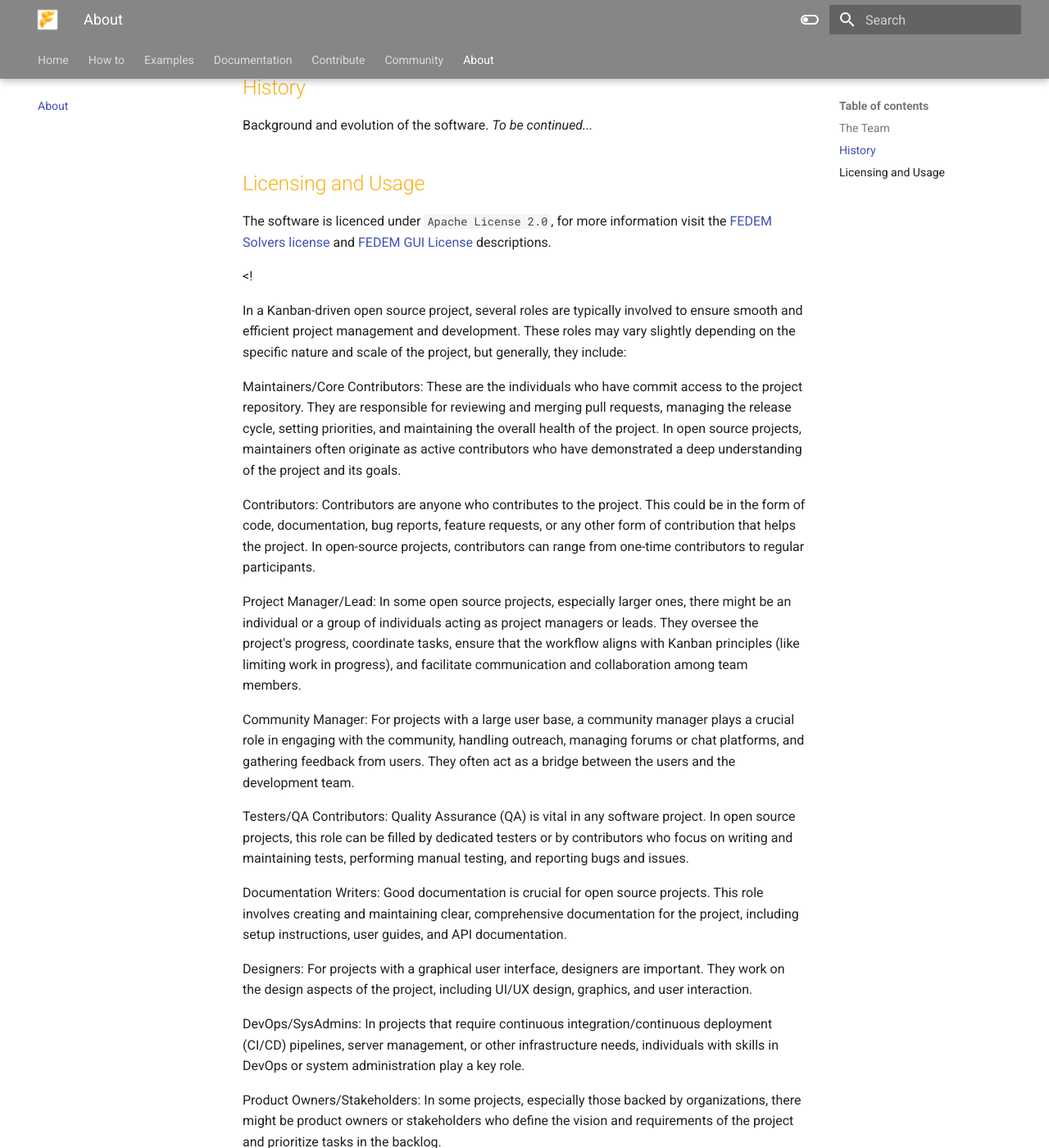
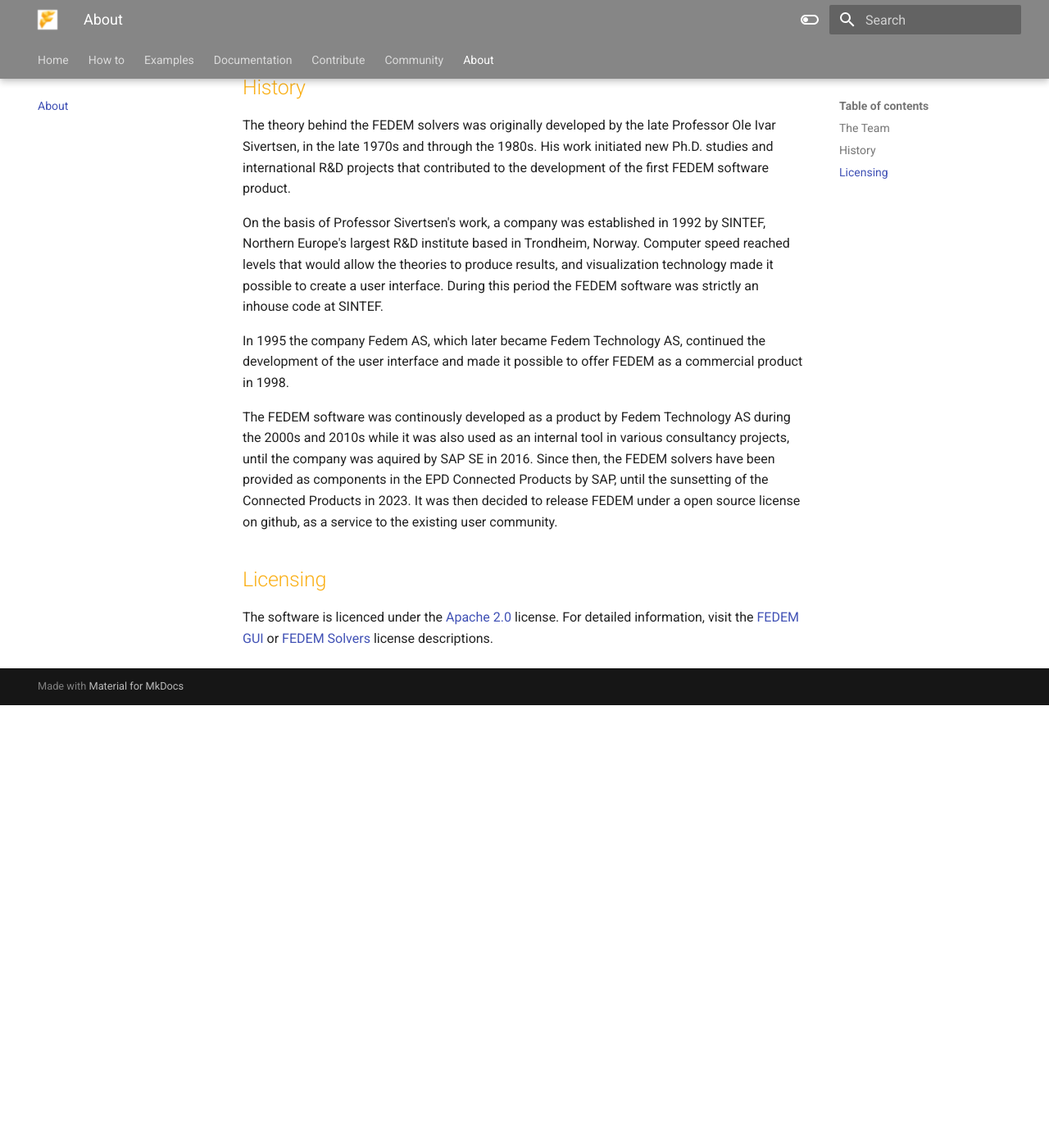
Before and after one commit to openfedem/openfedem.org, an MkDocs documentation site: the page built from docs/about.md, in a window 1280 px wide and 1400 px high, scrolled down 655 px. Shown: the whole window at 82% size. Built offline with MkDocs 1.6.1 and Material for MkDocs 9.7.7, drawn with Linux system fonts in a browser that asks for light colours; after the commit the page ends 1515 px from its top, so only the background shows below that; some of the changed text lies outside the part shown.

Commit message:
Added History section (taken from the theory guide). Fixed some email addresses.

```diff
--- a/docs/about.md
+++ b/docs/about.md
@@ -1,59 +1,45 @@
 # About
-
 
 ## The Team
 
-| Name/contact                                                            | Role          |
-|:------------------------------------------------------------------------|:--------------|
-| [Oeystein Stranden @ OpenFEDEM](mailto:oeystein@openfedem.org)          | Product Owner |
-| [ Knut Morten Okstad @ OpenFEDEM](mailto:kmo@openfedem.org)             | Maintainer    |
-| [Runar H Refsnaes @ OpenFEDEM](mailto:runar@openfedem.org)              | Maintainer    |
-| [Guenter Glanzer @ OpenFEDEM](mailto:gglanzer@openfedem.org)            | Maintainer    |
-| [Terje Roelvaag @ NTNU](mailto:terje.rolvag@ntnu.no)                    | Contributor   |
-| [Bjoern Haugen @ NTNU](mailto:bjorn.haugen@ntnu.no)                     | Contributor   |
-| [Kristian Saetertroe @ SAP](mailto:kristian.satertro@sap.com)           | Contributor   |
-| [Jon Toendevoldshagen @ OpenFEDEM](mailto:jon.tondevoldshagen@sap.com)  | Contributor   |
-
+| Name/contact                                                     | Role          |
+|:-----------------------------------------------------------------|:--------------|
+| [Oeystein Stranden @ OpenFEDEM](mailto:oeystein@openfedem.org)   | Product Owner |
+| [Knut Morten Okstad @ OpenFEDEM](mailto:kmo@openfedem.org)       | Maintainer    |
+| [Runar H. Refsnaes @ OpenFEDEM](mailto:runar@openfedem.org)      | Maintainer    |
+| [Guenter Glanzer @ OpenFEDEM](mailto:gglanzer@openfedem.org)     | Maintainer    |
+| [Terje Roelvaag @ NTNU](mailto:terje.rolvag@ntnu.no)             | Contributor   |
+| [Bjoern Haugen @ NTNU](mailto:bjorn.haugen@ntnu.no)              | Contributor   |
+| [Kristian Saetertroe @ SAP](mailto:kristian.saetertro@sap.com )  | Contributor   |
+| [Jon Toendevoldshagen @ SAP](mailto:jon.tondevoldshagen@sap.com) | Contributor   |
 
 ## History
-Background and evolution of the software. _To be continued..._
 
-## Licensing and Usage
-The software is licenced under `Apache License 2.0`, for more information visit the
-[FEDEM Solvers license](https://github.com/SAP/fedem-solvers/blob/main/LICENSE) and
-[FEDEM GUI License](https://github.com/SAP/fedem-gui/blob/main/LICENSE) descriptions.
+The theory behind the FEDEM solvers was originally developed by the late
+Professor Ole Ivar Sivertsen, in the late 1970s and through the 1980s.
+His work initiated new Ph.D. studies and international R&D projects
+that contributed to the development of the first FEDEM software product.
 
+On the basis of Professor Sivertsen's work, a company was established in 1992
+by SINTEF, Northern Europe's largest R&D institute based in Trondheim, Norway.
+Computer speed reached levels that would allow the theories to produce results,
+and visualization technology made it possible to create a user interface.
+During this period the FEDEM software was strictly an inhouse code at SINTEF.
 
+In 1995 the company Fedem AS, which later became Fedem Technology AS,
+continued the development of the user interface and made it possible to offer
+FEDEM as a commercial product in 1998.
 
+The FEDEM software was continously developed as a product by Fedem Technology AS
+during the 2000s and 2010s while it was also used as an internal tool in
+various consultancy projects, until the company was aquired by SAP SE in 2016.
+Since then, the FEDEM solvers have been provided as components in the
+EPD Connected Products by SAP, until the sunsetting of the Connected Products
+in 2023. It was then decided to release FEDEM under a open source license
+on github, as a service to the existing user community.
 
+## Licensing
 
-<!
-
-
-
-
-
-
-
-In a Kanban-driven open source project, several roles are typically involved to ensure smooth and efficient project management and development. These roles may vary slightly depending on the specific nature and scale of the project, but generally, they include:
-
-Maintainers/Core Contributors: These are the individuals who have commit access to the project repository. They are responsible for reviewing and merging pull requests, managing the release cycle, setting priorities, and maintaining the overall health of the project. In open source projects, maintainers often originate as active contributors who have demonstrated a deep understanding of the project and its goals.
-
-Contributors: Contributors are anyone who contributes to the project. This could be in the form of code, documentation, bug reports, feature requests, or any other form of contribution that helps the project. In open-source projects, contributors can range from one-time contributors to regular participants.
-
-Project Manager/Lead: In some open source projects, especially larger ones, there might be an individual or a group of individuals acting as project managers or leads. They oversee the project's progress, coordinate tasks, ensure that the workflow aligns with Kanban principles (like limiting work in progress), and facilitate communication and collaboration among team members.
-
-Community Manager: For projects with a large user base, a community manager plays a crucial role in engaging with the community, handling outreach, managing forums or chat platforms, and gathering feedback from users. They often act as a bridge between the users and the development team.
-
-Testers/QA Contributors: Quality Assurance (QA) is vital in any software project. In open source projects, this role can be filled by dedicated testers or by contributors who focus on writing and maintaining tests, performing manual testing, and reporting bugs and issues.
-
-Documentation Writers: Good documentation is crucial for open source projects. This role involves creating and maintaining clear, comprehensive documentation for the project, including setup instructions, user guides, and API documentation.
-
-Designers: For projects with a graphical user interface, designers are important. They work on the design aspects of the project, including UI/UX design, graphics, and user interaction.
-
-DevOps/SysAdmins: In projects that require continuous integration/continuous deployment (CI/CD) pipelines, server management, or other infrastructure needs, individuals with skills in DevOps or system administration play a key role.
-
-Product Owners/Stakeholders: In some projects, especially those backed by organizations, there might be product owners or stakeholders who define the vision and requirements of the project and prioritize tasks in the backlog.
-
-Kanban in open source projects is less about strict role definitions and more about the fluid contribution of different skills as needed. Roles can overlap, and contributors often wear multiple hats depending on the project's needs and their skill sets. The key principle of Kanban is to improve efficiency and adaptability by visualizing work, limiting work in progress, and continuously improving the workflow, all of which can be achieved regardless of the formal structure of the team.
->
+The software is licenced under the [Apache 2.0](https://opensource.org/license/apache-2-0/) license.
+For detailed information, visit the [FEDEM GUI](https://github.com/SAP/fedem-gui/blob/main/LICENSE) or
+[FEDEM Solvers](https://github.com/SAP/fedem-solvers/blob/main/LICENSE) license descriptions.
```
